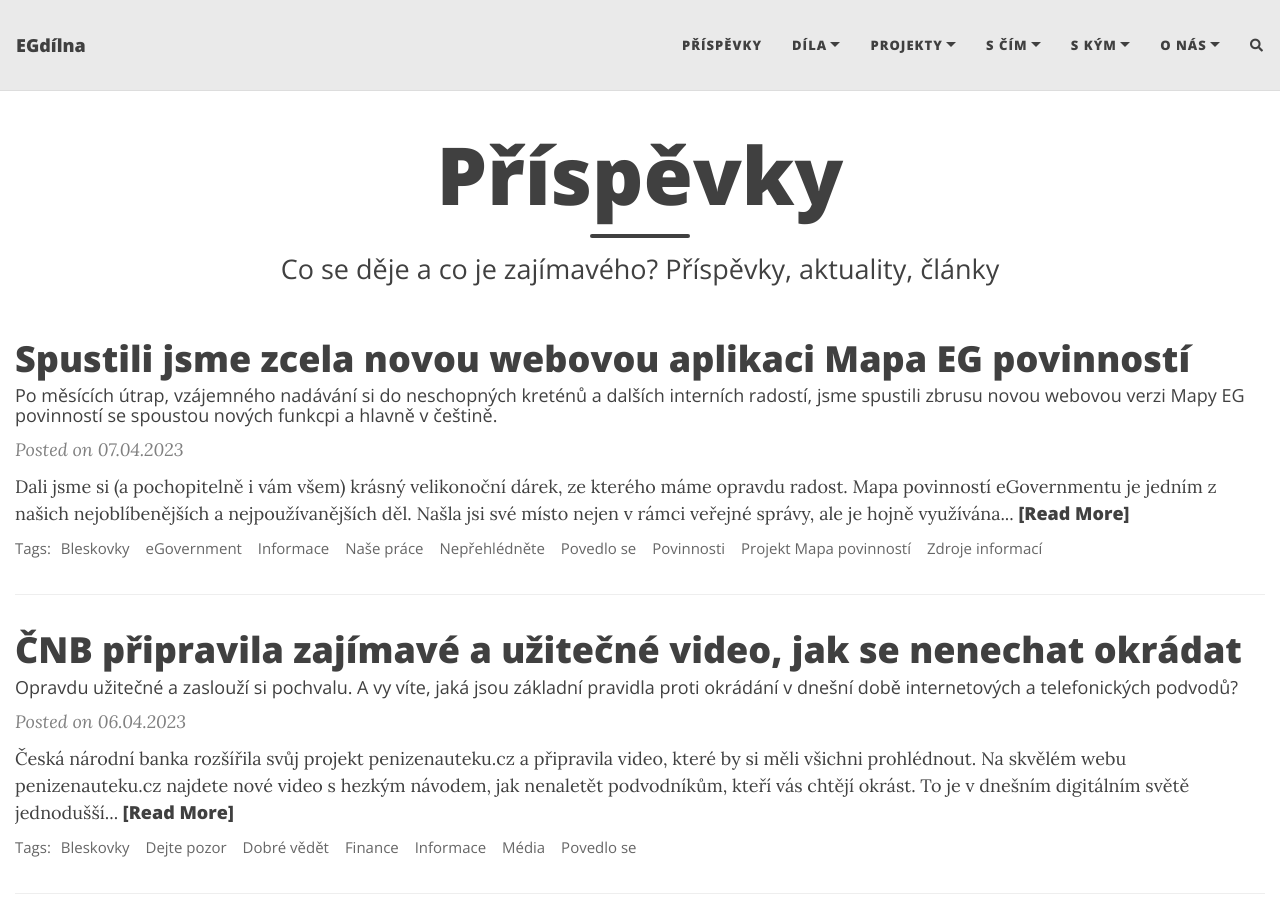
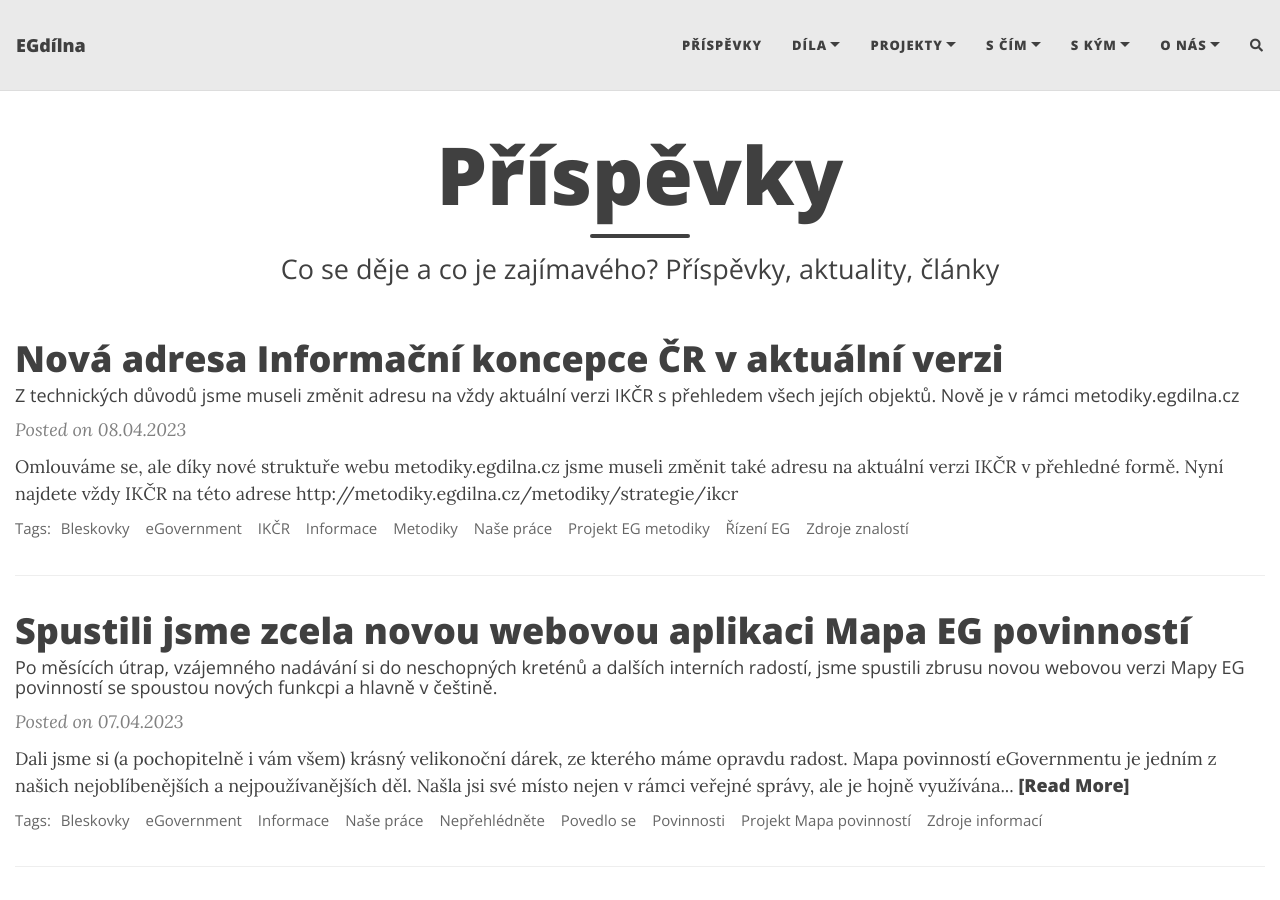
Before and after one commit to egdilna/egdilna.github.io, a Jekyll site: the page built from prispevky/index.html, in a window 1280 px wide and 900 px high. Built offline with Jekyll 4.4.1, drawn with Linux system fonts in a browser that asks for light colours; nearby versions of some CDN libraries; comment, search, counter and statistics services are not loaded.

Commit message:
update indexu s doménami a odkazu na IKČR

```diff
--- /dev/null
+++ b/_posts/2023-04-08-ikcr-aktualni-verze-metodiky.md
@@ -0,0 +1,10 @@
+---
+title: Nová adresa Informační koncepce ČR v aktuální verzi
+subtitle: "Z technických důvodů jsme museli změnit adresu na vždy aktuální verzi IKČR s přehledem všech jejích objektů. Nově je v rámci metodiky.egdilna.cz"
+tags: [Bleskovky, eGovernment, IKČR, Informace, Metodiky, Naše práce, Projekt EG metodiky, Řízení EG, Zdroje znalostí]
+zdroj: http://metodiky.egdilna.cz/metodiky/strategie/ikcr
+---
+
+Omlouváme se, ale díky nové struktuře webu [metodiky.egdilna.cz](http://metodiky.egdilna.cz) jsme museli změnit také adresu na aktuální verzi IKČR v přehledné formě. Nyní najdete vždy IKČR na této adrese
+
+[http://metodiky.egdilna.cz/metodiky/strategie/ikcr](http://metodiky.egdilna.cz/metodiky/strategie/ikcr)
```
Also changed, not shown: index.md (+2 -0 lines).
